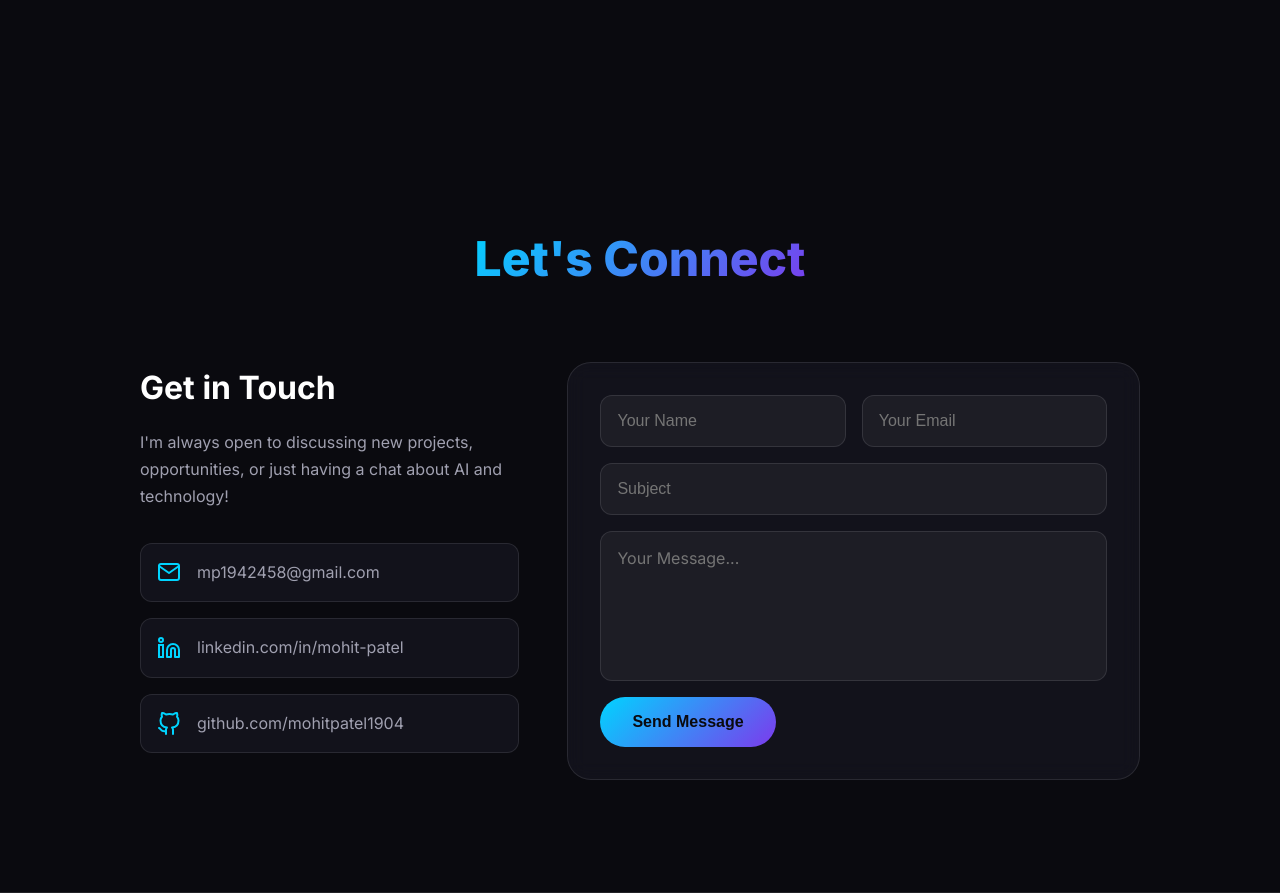
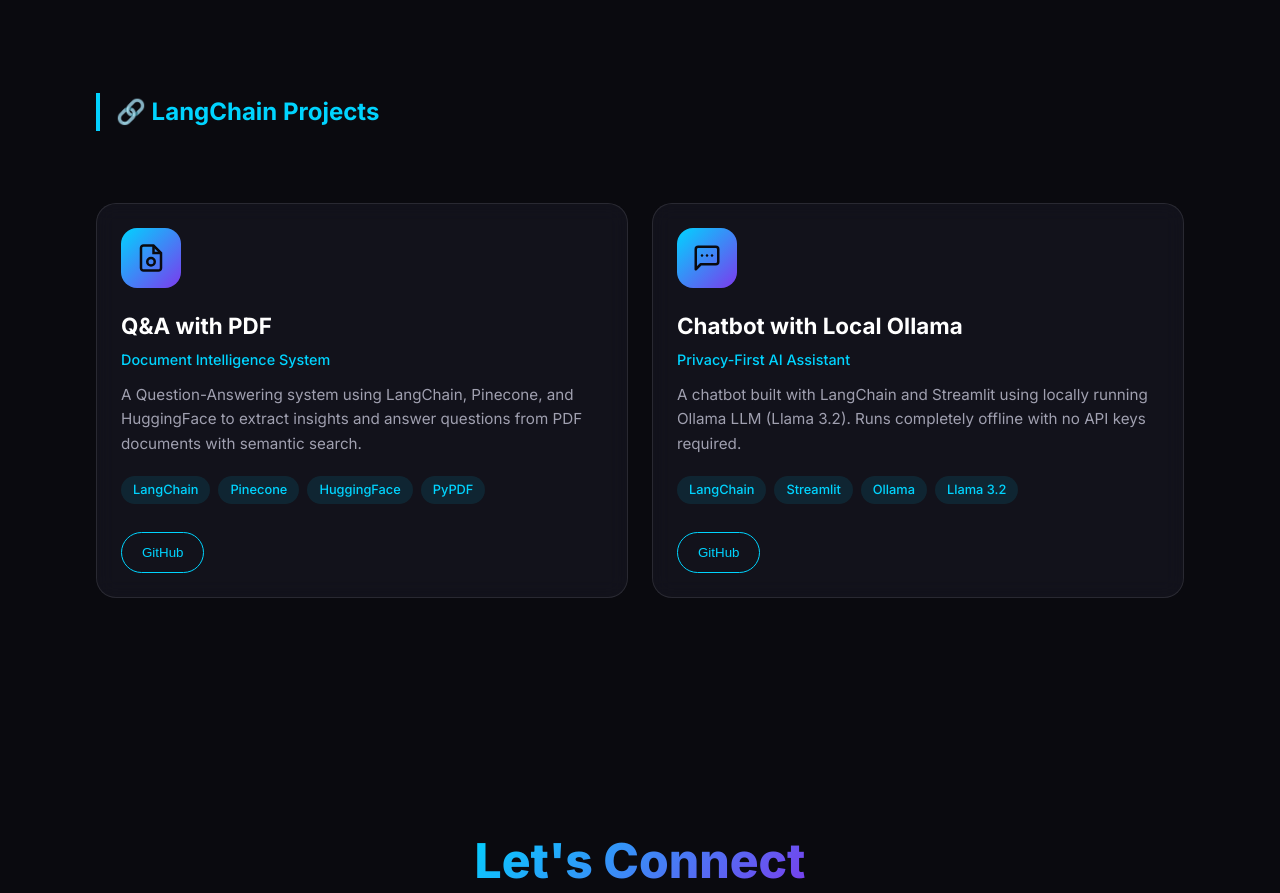
Before and after one commit to mohitpatel1904/portfolio_website, a plain HTML site: page index.html in a window 1280 px wide. Shown: the part 6577-7470 px from the top of the page. Drawn offline with nearby package versions, Linux system fonts and the light colour scheme.

Commit message:
Add LangChain Projects section with Q&A PDF and Ollama Chatbot

```diff
--- a/index.html
+++ b/index.html
@@ -577,6 +577,70 @@
             </div>
           </div>
         </div>
+
+        <!-- LangChain Projects Category -->
+        <h2 data-aos="fade-right" data-aos-delay="200" class="category-title">🔗 LangChain Projects</h2>
+        <div class="projects">
+          <div data-aos="zoom-in-down" data-aos-delay="300" class="card">
+            <div class="card-icon">
+              <svg viewBox="0 0 24 24" fill="none" xmlns="http://www.w3.org/2000/svg">
+                <path
+                  d="M14 2H6C5.46957 2 4.96086 2.21071 4.58579 2.58579C4.21071 2.96086 4 3.46957 4 4V20C4 20.5304 4.21071 21.0391 4.58579 21.4142C4.96086 21.7893 5.46957 22 6 22H18C18.5304 22 19.0391 21.7893 19.4142 21.4142C19.7893 21.0391 20 20.5304 20 20V8L14 2Z"
+                  stroke="currentColor" stroke-width="2" />
+                <path d="M14 2V8H20" stroke="currentColor" stroke-width="2" />
+                <circle cx="12" cy="15" r="3" stroke="currentColor" stroke-width="2" />
+              </svg>
+            </div>
+            <div class="description">
+              <h1>Q&A with PDF</h1>
+              <p class="subtitle">Document Intelligence System</p>
+              <p>
+                A Question-Answering system using LangChain, Pinecone, and HuggingFace to extract insights and answer
+                questions from PDF documents with semantic search.
+              </p>
+              <div class="tech-stack">
+                <span>LangChain</span>
+                <span>Pinecone</span>
+                <span>HuggingFace</span>
+                <span>PyPDF</span>
+              </div>
+              <div class="action">
+                <button
+                  onclick="window.open('https://github.com/mohitpatel1904/Langchain_Q-A_With_pdf', '_blank')">GitHub</button>
+              </div>
+            </div>
+          </div>
+
+          <div data-aos="zoom-in-down" data-aos-delay="400" class="card">
+            <div class="card-icon">
+              <svg viewBox="0 0 24 24" fill="none" xmlns="http://www.w3.org/2000/svg">
+                <path d="M21 15a2 2 0 0 1-2 2H7l-4 4V5a2 2 0 0 1 2-2h14a2 2 0 0 1 2 2z" stroke="currentColor"
+                  stroke-width="2" stroke-linecap="round" stroke-linejoin="round" />
+                <circle cx="8" cy="10" r="1" fill="currentColor" />
+                <circle cx="12" cy="10" r="1" fill="currentColor" />
+                <circle cx="16" cy="10" r="1" fill="currentColor" />
+              </svg>
+            </div>
+            <div class="description">
+              <h1>Chatbot with Local Ollama</h1>
+              <p class="subtitle">Privacy-First AI Assistant</p>
+              <p>
+                A chatbot built with LangChain and Streamlit using locally running Ollama LLM (Llama 3.2). Runs
+                completely offline with no API keys required.
+              </p>
+              <div class="tech-stack">
+                <span>LangChain</span>
+                <span>Streamlit</span>
+                <span>Ollama</span>
+                <span>Llama 3.2</span>
+              </div>
+              <div class="action">
+                <button
+                  onclick="window.open('https://github.com/mohitpatel1904/Langchain_Chatbot_with_Local_Ollama', '_blank')">GitHub</button>
+              </div>
+            </div>
+          </div>
+        </div>
       </div>
     </div>
   </section>
```
